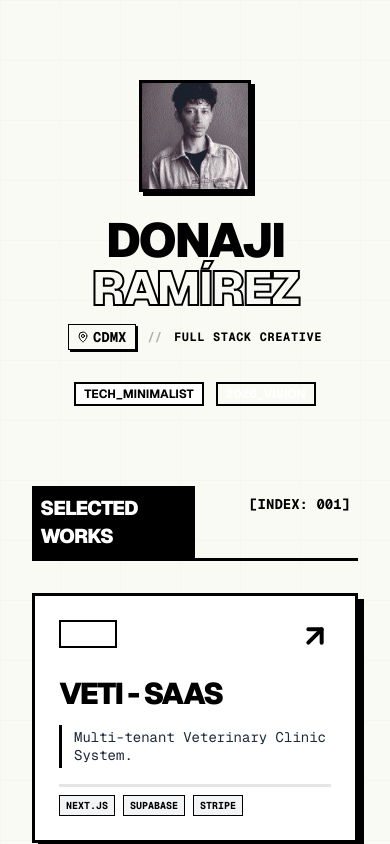
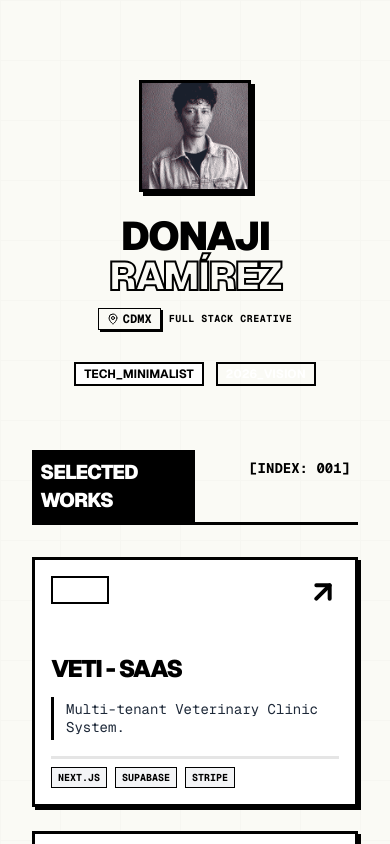
Before and after one commit to dondonaji/porfolio-2026, a Next.js app: page / in a window 390 px wide. Shown: the top 844 px of the page. Built offline with nearby package versions, Linux system fonts and the light colour scheme.

Commit message:
feat: mobile-first responsive optimizations

```diff
--- a/src/app/page.tsx
+++ b/src/app/page.tsx
@@ -15,7 +15,7 @@ export default function Home() {
         style={{ backgroundImage: 'linear-gradient(#000 1px, transparent 1px), linear-gradient(90deg, #000 1px, transparent 1px)', backgroundSize: '60px 60px' }}>
       </div>
 
-      <div className="z-10 w-full max-w-6xl mx-auto flex flex-col gap-12 relative">
+      <div className="z-10 w-full max-w-6xl mx-auto flex flex-col gap-8 md:gap-12 relative">
         <ProfileHeader />
         <ProjectsGrid />
         <SocialLinks />
--- a/src/components/profile-header.tsx
+++ b/src/components/profile-header.tsx
@@ -22,16 +22,17 @@ export function ProfileHeader() {
             </div>
 
             <div className="space-y-1">
-                <h1 className="text-5xl md:text-6xl font-black tracking-tighter uppercase leading-none">
+                <h1 className="font-black tracking-tighter uppercase leading-none"
+                    style={{ fontSize: 'clamp(2.5rem, 8vw, 4rem)' }}>
                     Donaji <br /><span className="text-stroke-2 text-transparent" style={{ WebkitTextStroke: "2px black", color: "transparent" }}>Ramírez</span>
                 </h1>
-                <div className="flex items-center justify-center font-mono font-bold text-sm pt-2 space-x-3">
+                <div className="flex flex-wrap items-center justify-center font-mono font-bold text-xs md:text-sm pt-2 gap-2 md:gap-3">
                     <div className="flex items-center gap-1 border border-black px-2 py-0.5 bg-[var(--accent)] text-black shadow-[2px_2px_0px_0px_black]">
                         <MapPin className="w-3 h-3" />
                         <span>CDMX</span>
                     </div>
-                    <span className="text-black/30 text-xs">//</span>
-                    <span className="uppercase tracking-wider text-xs">Full Stack Creative</span>
+                    <span className="text-black/30 text-xs hidden sm:inline">//</span>
+                    <span className="uppercase tracking-wider text-[10px] md:text-xs">Full Stack Creative</span>
                 </div>
             </div>
 
--- a/src/components/ui/neobrutalist-card.tsx
+++ b/src/components/ui/neobrutalist-card.tsx
@@ -38,11 +38,13 @@ export function NeoBrutalistCard({
             className={`
                 block relative group overflow-hidden
                 bg-white border-[3px] border-black
-                shadow-[6px_6px_0px_0px_rgba(0,0,0,1)]
+                shadow-[3px_3px_0px_0px_rgba(0,0,0,1)]
+                md:shadow-[6px_6px_0px_0px_rgba(0,0,0,1)]
                 hover:shadow-[2px_2px_0px_0px_rgba(0,0,0,1)]
-                hover:translate-x-[4px] hover:translate-y-[4px]
+                hover:translate-x-[2px] hover:translate-y-[2px]
+                md:hover:translate-x-[4px] md:hover:translate-y-[4px]
                 transition-all duration-100 ease-linear
-                p-6 flex flex-col justify-between
+                p-4 md:p-6 flex flex-col justify-between
                 ${className}
             `}
             {...props}
@@ -61,7 +63,7 @@ export function NeoBrutalistCard({
 
             {/* Content */}
             <div className="space-y-4">
-                <h3 className="text-3xl font-black text-black leading-none uppercase tracking-tighter">
+                <h3 className="text-2xl md:text-3xl font-black text-black leading-none uppercase tracking-tighter">
                     {title}
                 </h3>
 
```
